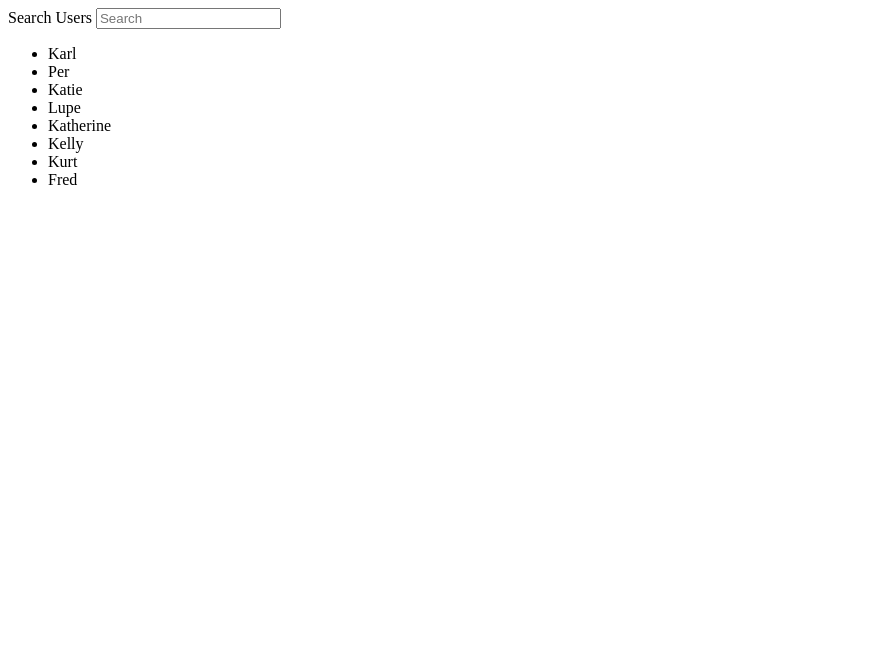
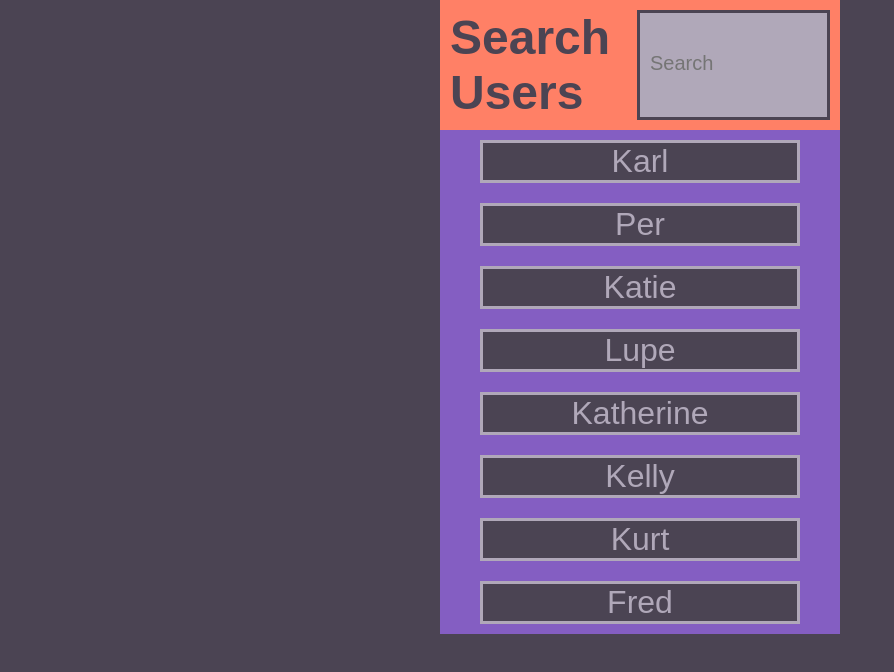
Before and after one commit to sevrinn/search-bar, a plain HTML site: page index.html in a window 1280 px wide. Shown: the whole page, without its empty margins (0-894 px from the left). Drawn offline with Linux system fonts and the light colour scheme; a web font is replaced by a local one.

Commit message:
added styles

```diff
--- a/index.css
+++ b/index.css
@@ -0,0 +1,59 @@
+* {
+  margin: 0;
+  padding: 0;
+  box-sizing: border-box;
+}
+
+body {
+  background-color: #4B4453;
+  border-radius: 10px;
+
+}
+
+body, input::placeholder {
+  font-family: 'Dongle', sans-serif;
+}
+
+input::placeholder {
+  font-size: 20px;
+}
+
+input {
+  background-color: #B0A8B9;
+  padding-left: 10px;
+  border: 3px solid #4B4453;
+  color: #4B4453;
+}
+
+#wrapper {
+  width: 400px;
+  margin: 0 auto;
+  background-color: #845EC2;
+}
+
+#search {
+  background-color: #FF8066;
+  padding: 10px;
+  display: flex;
+  justify-content: space-around;
+  color: #4B4453;
+}
+
+label {
+  font-size: 3em;
+  font-weight: 700;
+}
+ul {
+  display: flex;
+  flex-direction: column;
+}
+ul li {
+  list-style-type: none;
+  background-color: #4B4453;
+  margin: 10px 40px;
+  text-align: center;
+  vertical-align: center;
+  color: #B0A8B9;
+  font-size: 2em;
+  border: 3px solid #B0A8B9;
+}
--- a/index.html
+++ b/index.html
@@ -5,10 +5,13 @@
   <meta name="viewport" content="width=device-width, initial-scale=1.0">
   <title>Search Bar</title>
   <link rel="stylesheet" href="index.css">
+  <link rel="preconnect" href="https://fonts.googleapis.com">
+<link rel="preconnect" href="https://fonts.gstatic.com" crossorigin>
+<link href="https://fonts.googleapis.com/css2?family=Dongle:wght@300;400;700&display=swap" rel="stylesheet">
 </head>
 <body>
-  <div class="wrapper">
-    <div id="wrapper">
+  <div id="wrapper">
+
       <div id="search">
         <label for="search-bar">Search Users</label>
         <input type="text" id="search-bar" placeholder="Search">
```
